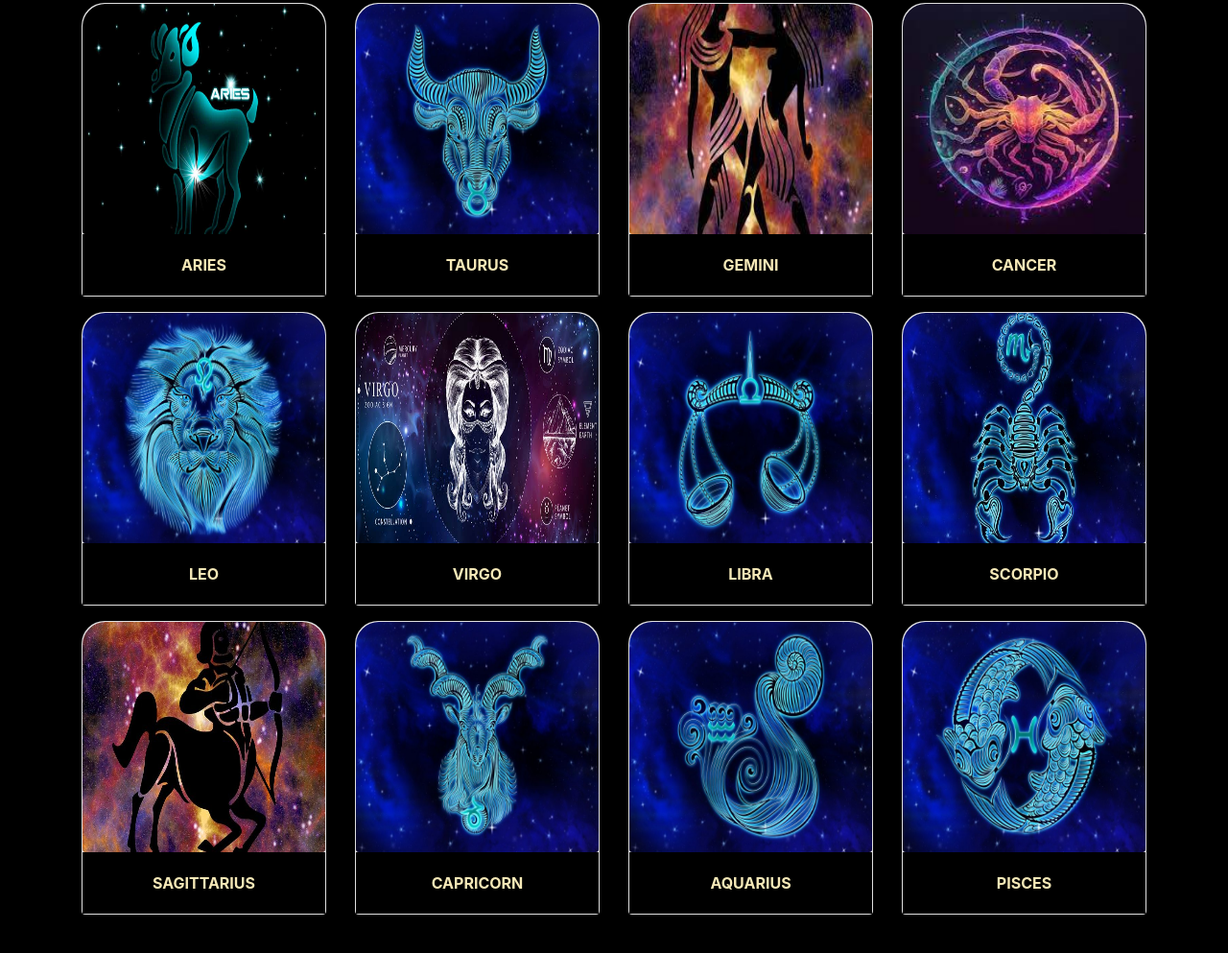
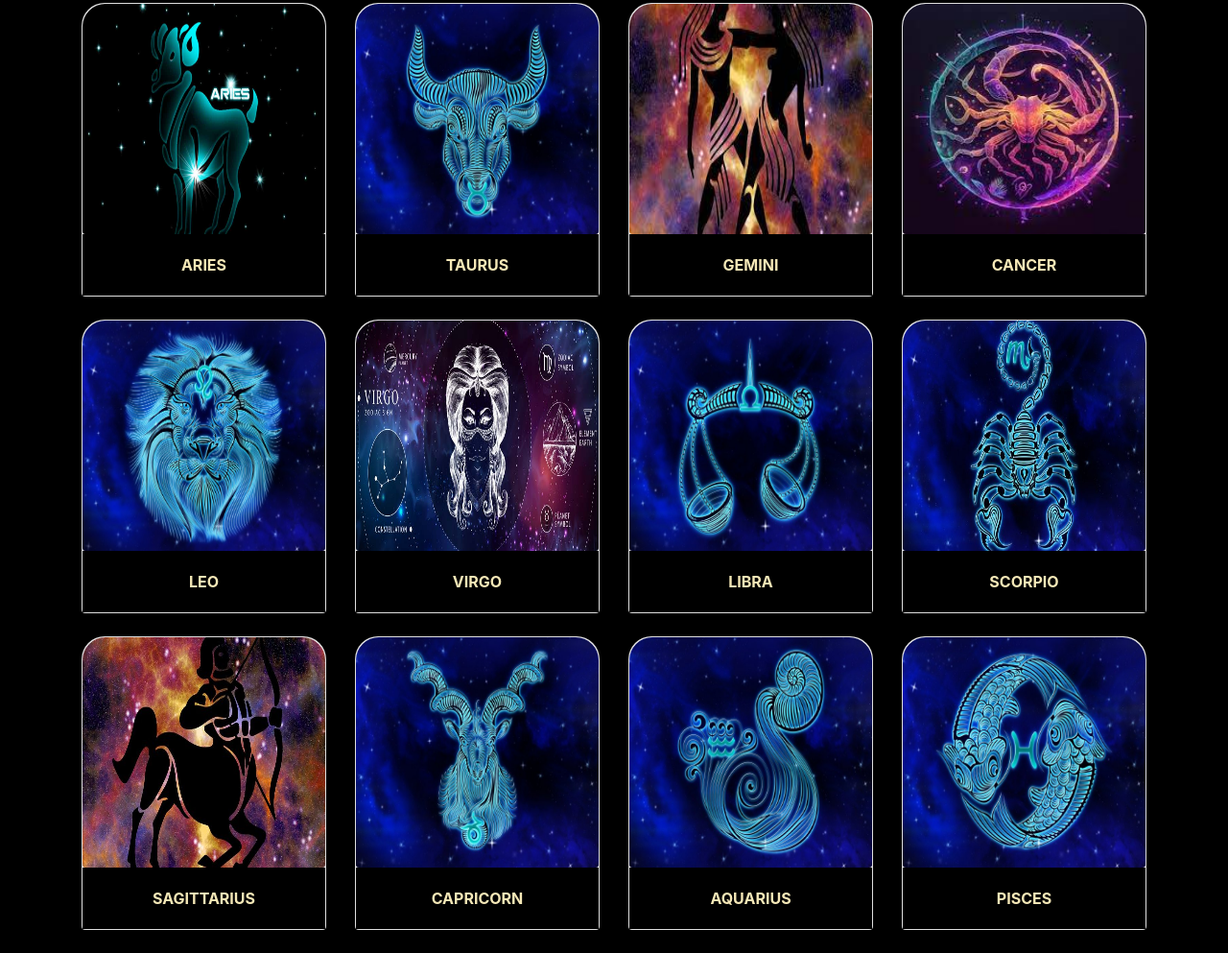
Before and after one commit to Rishi-23-Jha/Horoscope, a plain HTML site: page index.html in a window 1280 px wide. Shown: the part 149-1142 px from the top of the page at 96% size. Before the commit the page ends 1118 px from the top, so only its background shows below. Drawn offline with nearby package versions, Linux system fonts and the light colour scheme; no server answers.

Commit message:
Mobile responsive fixes

```diff
--- a/index.html
+++ b/index.html
@@ -23,9 +23,9 @@
 
 
             <div class="row mt-5">
-                <div class="col-md-3 mb-3">
+                <div class="col-md-3 mb-4">
                     <div class="card mains" style="border-top-left-radius: 1.5rem; border-top-right-radius: 1.5rem;">
-                        <img src="Images/Aries.jpeg" alt="Aries logo" class="card-img"  style="border-top-left-radius: 1.5rem; border-top-right-radius: 1.5rem;">
+                        <img src="Images/aries.jpeg" alt="Aries logo" class="card-img"  style="border-top-left-radius: 1.5rem; border-top-right-radius: 1.5rem;">
                         <div class="card-body text-center">
 
                             <a href="./details.html?sign=aries" class="title"><b>ARIES</b></a>
@@ -33,7 +33,7 @@
                     </div>
                 </div>
 
-                <div class="col-md-3 " >
+                <div class="col-md-3 mb-4" >
                     <div class="card mains"  style="border-top-left-radius: 1.5rem; border-top-right-radius: 1.5rem;">
                         <img src="Images/taurus.jpeg" alt="Taures logo" class="card-img"  style="border-top-left-radius: 1.5rem; border-top-right-radius: 1.5rem;">
                         <div class="card-body text-center">
@@ -42,7 +42,7 @@
                     </div>
                 </div>
 
-                <div class="col-md-3">
+                <div class="col-md-3 mb-4">
                     <div class="card mains"  style="border-top-left-radius: 1.5rem; border-top-right-radius: 1.5rem;">
                         <img src="Images/gemini.jpeg" alt="" class="card-img"  style="border-top-left-radius: 1.5rem; border-top-right-radius: 1.5rem;">
                         <div class="card-body text-center">
@@ -51,7 +51,7 @@
                     </div>
                 </div>
 
-                <div class="col-md-3">
+                <div class="col-md-3 mb-4">
                     <div class="card mains" style="border-top-left-radius: 1.5rem; border-top-right-radius: 1.5rem;">
                         <img src="Images/cancer.jpeg" alt="" class="card-img" style="border-top-left-radius: 1.5rem; border-top-right-radius: 1.5rem;">
                         <div class="card-body text-center">
@@ -60,8 +60,8 @@
                     </div>
                 </div>
 
-                <div class="col-md-3">
-                    <div class="card mains mb-3"  style="border-top-left-radius: 1.5rem; border-top-right-radius: 1.5rem;">
+                <div class="col-md-3 mb-4">
+                    <div class="card mains"  style="border-top-left-radius: 1.5rem; border-top-right-radius: 1.5rem;">
                         <img src="Images/leo.jpeg" alt="" class="card-img"  style="border-top-left-radius: 1.5rem; border-top-right-radius: 1.5rem;">
                         <div class="card-body text-center">
                             <a href="./details.html?sign=leo"  class="title"><b>LEO</b></a>
@@ -69,7 +69,7 @@
                     </div>
                 </div>
 
-                <div class="col-md-3">
+                <div class="col-md-3 mb-4">
                     <div class="card mains"  style="border-top-left-radius: 1.5rem; border-top-right-radius: 1.5rem;">
                         <img src="Images/virgo.jpeg" alt="" class="card-img"  style="border-top-left-radius: 1.5rem; border-top-right-radius: 1.5rem;">
                         <div class="card-body text-center">
@@ -78,7 +78,7 @@
                     </div>
                 </div>
 
-                <div class="col-md-3">
+                <div class="col-md-3 mb-4">
                     <div class="card mains"  style="border-top-left-radius: 1.5rem; border-top-right-radius: 1.5rem;">
                         <img src="Images/libra.jpeg" alt="" class="card-img"  style="border-top-left-radius: 1.5rem; border-top-right-radius: 1.5rem;">
                         <div class="card-body text-center">
@@ -87,7 +87,7 @@
                     </div>
                 </div>
 
-                <div class="col-md-3">
+                <div class="col-md-3 mb-4">
                     <div class="card mains"  style="border-top-left-radius: 1.5rem; border-top-right-radius: 1.5rem;">
                         <img src="Images/scorpio.jpeg" alt="" class="card-img"  style="border-top-left-radius: 1.5rem; border-top-right-radius: 1.5rem;">
                         <div class="card-body text-center">
@@ -96,8 +96,8 @@
                     </div>
                 </div>
 
-                <div class="col-md-3">
-                    <div class="card mains mb-3"  style="border-top-left-radius: 1.5rem; border-top-right-radius: 1.5rem;">
+                <div class="col-md-3 mb-4">
+                    <div class="card mains "  style="border-top-left-radius: 1.5rem; border-top-right-radius: 1.5rem;">
                         <img src="Images/sagittarius.jpeg" alt="" class="card-img"  style="border-top-left-radius: 1.5rem; border-top-right-radius: 1.5rem;">
                         <div class="card-body text-center">
                             <a href="./details.html?sign=sagittarius"  class="title"><b>SAGITTARIUS</b></a>
@@ -105,7 +105,7 @@
                     </div>
                 </div>
 
-                <div class="col-md-3">
+                <div class="col-md-3 mb-4">
                     <div class="card mains"  style="border-top-left-radius: 1.5rem; border-top-right-radius: 1.5rem;">
                         <img src="Images/capricorn.jpeg" alt="" class="card-img"  style="border-top-left-radius: 1.5rem; border-top-right-radius: 1.5rem;">
                         <div class="card-body text-center">
@@ -114,7 +114,7 @@
                     </div>
                 </div>
 
-                <div class="col-md-3">
+                <div class="col-md-3 mb-4">
                     <div class="card mains"  style="border-top-left-radius: 1.5rem; border-top-right-radius: 1.5rem;">
                         <img src="Images/aquarius.jpeg" alt="" class="card-img"  style="border-top-left-radius: 1.5rem; border-top-right-radius: 1.5rem;">
                         <div class="card-body text-center">
@@ -123,7 +123,7 @@
                     </div>
                 </div>
 
-                <div class="col-md-3">
+                <div class="col-md-3 mb-4">
                     <div class="card mains"  style="border-top-left-radius: 1.5rem; border-top-right-radius: 1.5rem;">
                         <img src="Images/pisces.jpeg" alt="" class="card-img"  style="border-top-left-radius: 1.5rem; border-top-right-radius: 1.5rem;">
                         <div class="card-body text-center">
```
Also changed, not shown: 2 other files.
